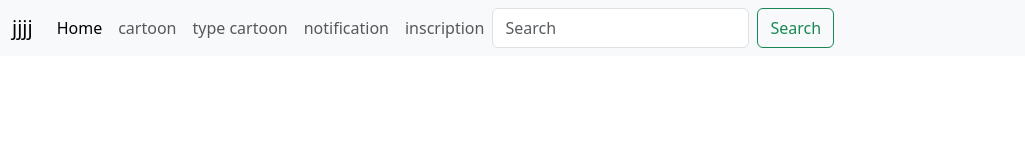
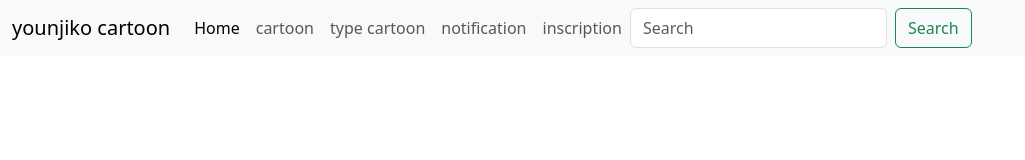
Before and after one commit to IMSET-Sousse/younjiko-cartoon, a plain HTML site: page index.html in a window 1280 px wide. Shown: the whole page, without its empty margins (0-1025 px from the left). Drawn offline with nearby package versions, Linux system fonts and the light colour scheme.

Commit message:
change logooo

```diff
--- a/index.html
+++ b/index.html
@@ -9,7 +9,7 @@
   <body>
     <nav class="navbar navbar-expand-lg bg-body-tertiary">
         <div class="container-fluid">
-          <a class="navbar-brand" href="#">jjjj</a>
+          <a class="navbar-brand" href="#">younjiko cartoon</a>
           <button class="navbar-toggler" type="button" data-bs-toggle="collapse" data-bs-target="#navbarSupportedContent" aria-controls="navbarSupportedContent" aria-expanded="false" aria-label="Toggle navigation">
             <span class="navbar-toggler-icon"></span>
           </button>
```
